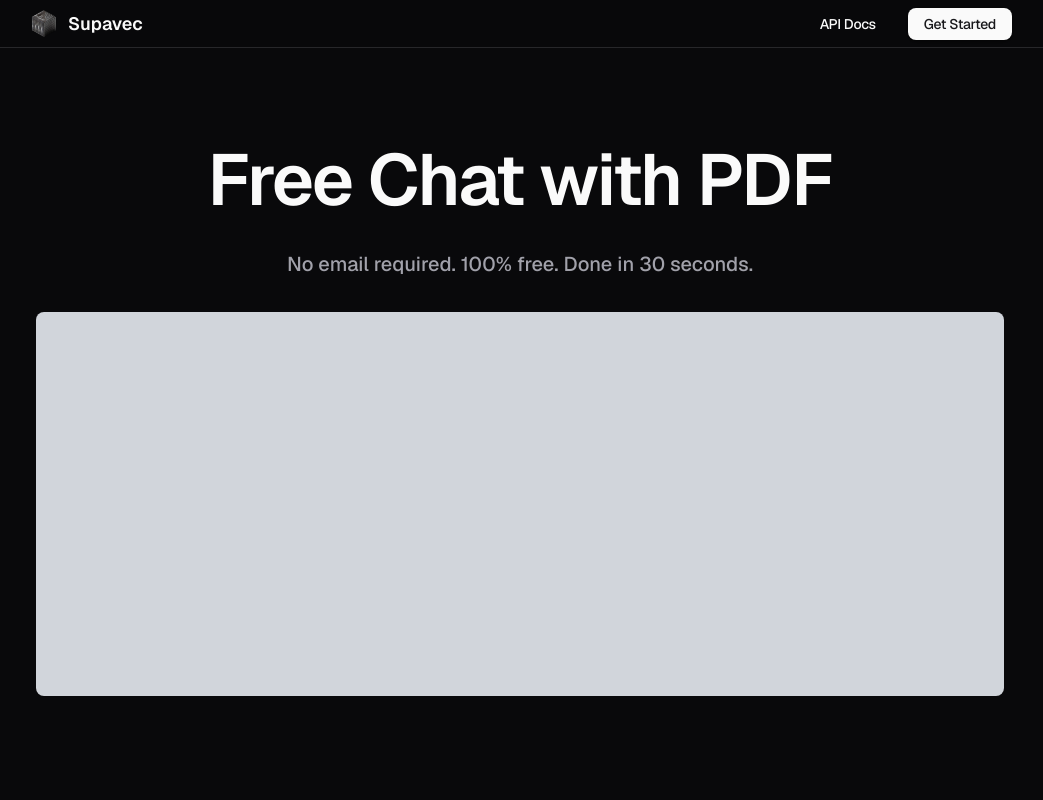
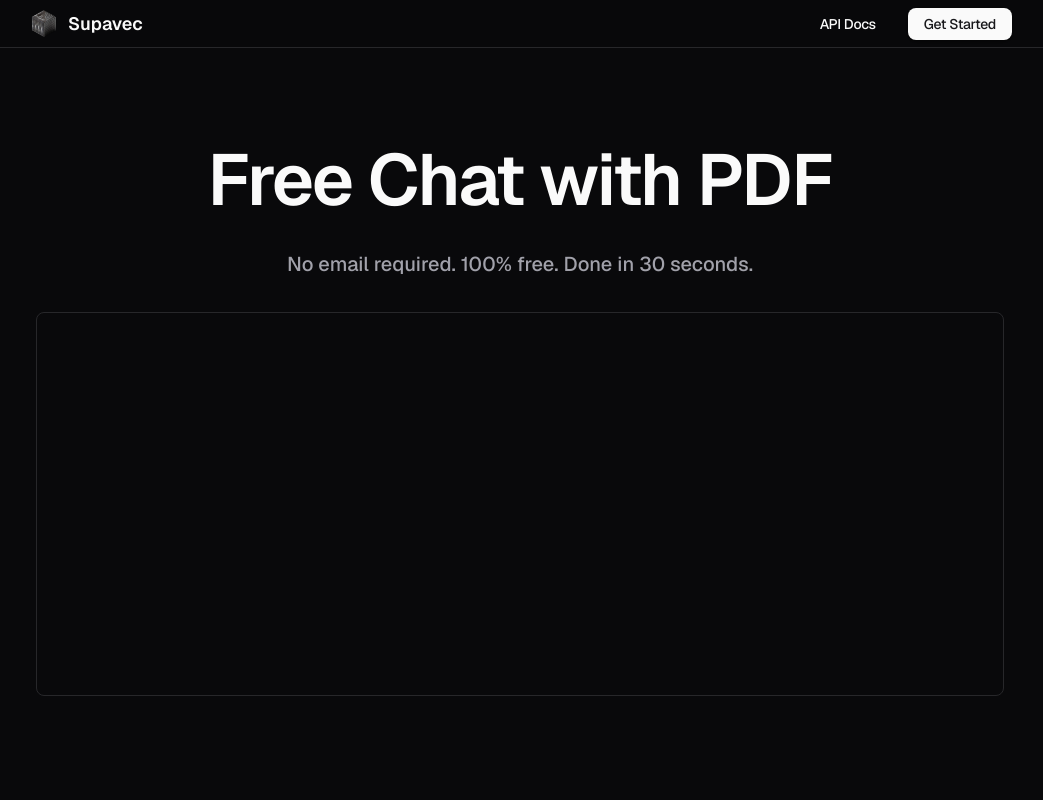
Before and after one commit to typepulse/pulse-vector, a Next.js app in the folder apps/web/: page /examples/chat-with-pdf in a window 1280 px wide. Shown: the top 800 px of the page, without its empty margins (120-1163 px from the left). Built offline with nearby package versions, Linux system fonts and the light colour scheme; no server answers; a web font is replaced by a local one.

Commit message:
Update Chat with PDF page placeholder div styling

```diff
--- a/apps/web/src/app/examples/chat-with-pdf/page.tsx
+++ b/apps/web/src/app/examples/chat-with-pdf/page.tsx
@@ -26,7 +26,7 @@ export default function ChatWithPdf() {
           No email required. 100% free. Done in 30 seconds.
         </p>
       </div>
-      <div className="w-full h-96 bg-gray-300 rounded-lg mt-8"></div>
+      <div className="w-full h-96 rounded-lg mt-8 border"></div>
       <FAQ />
       <CTA />
     </>
```
